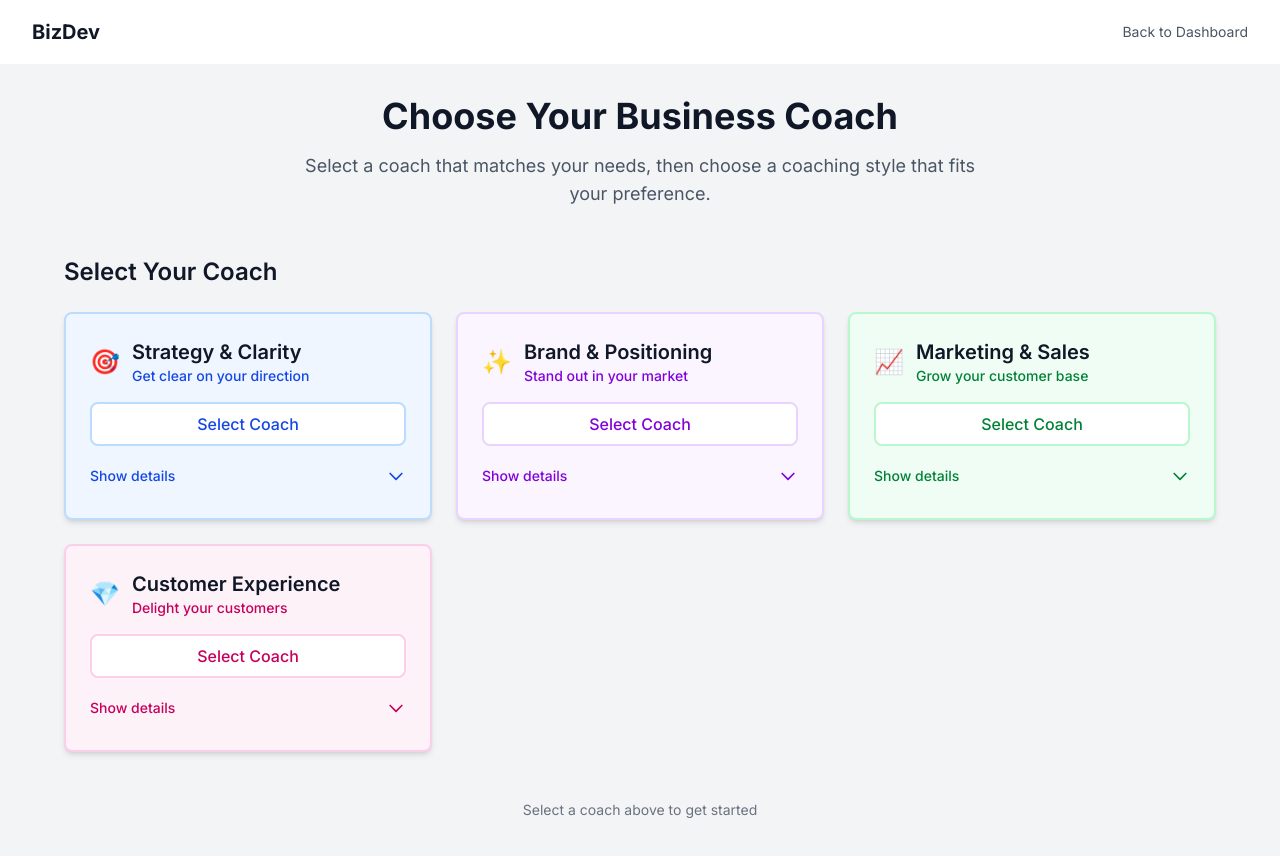
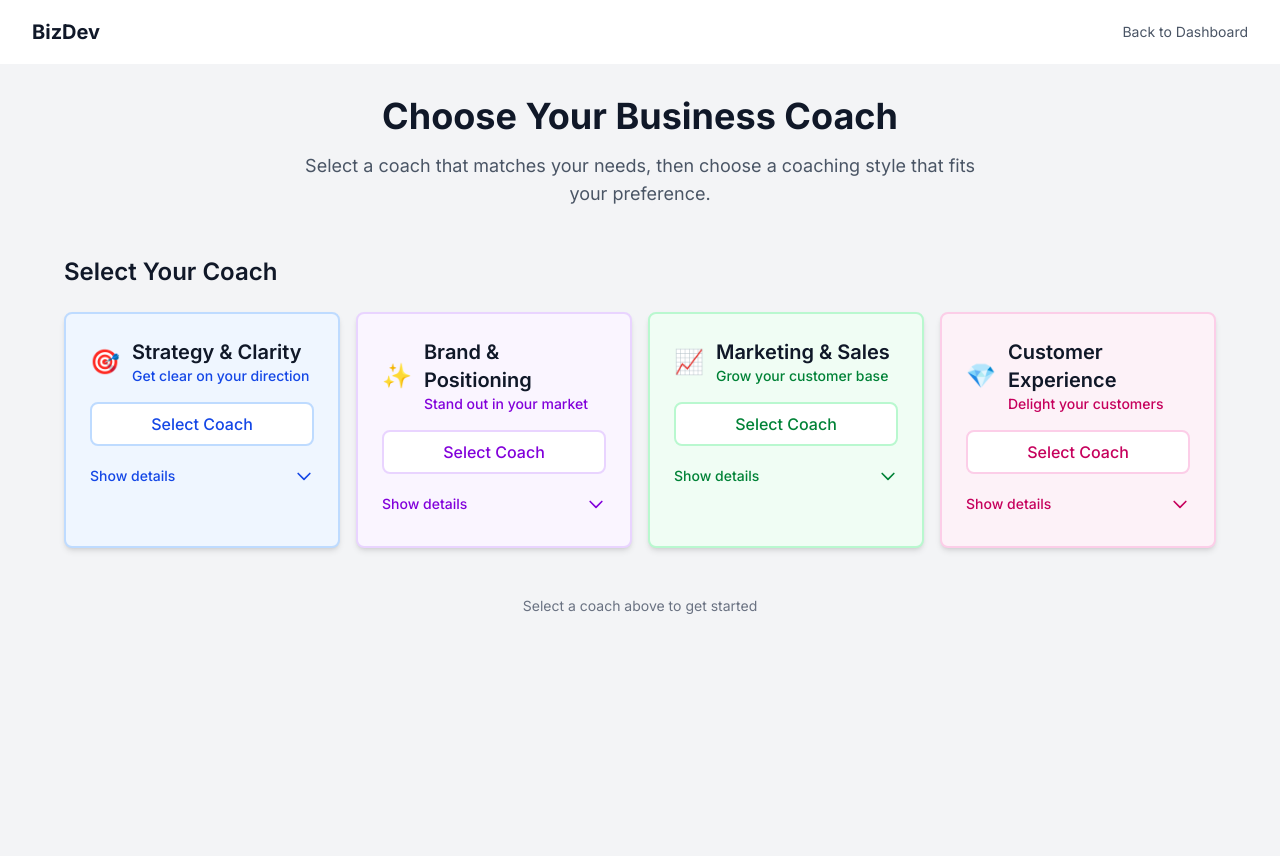
Before and after one commit to liquidgolf-cmd/BizDev3, a Next.js app: page /coaching/new in a window 1280 px wide. Shown: the top 856 px of the page. Built offline with nearby package versions, Linux system fonts and the light colour scheme.

Commit message:
Make coach tiles same width as style tiles - update grid to 4 columns on large screens

```diff
--- a/components/coaching/CoachSelection.tsx
+++ b/components/coaching/CoachSelection.tsx
@@ -201,7 +201,7 @@
         {/* Coach Selection */}
         <div className="mb-12">
           <h2 className="text-2xl font-semibold text-gray-900 mb-6">Select Your Coach</h2>
-          <div className="grid grid-cols-1 md:grid-cols-2 lg:grid-cols-3 gap-6">
+          <div className="grid grid-cols-1 md:grid-cols-2 lg:grid-cols-4 gap-4">
             {coaches.map((coach) => {
               const colors = coachColors[coach.type];
               const isSelected = selectedCoach === coach.type;
```
